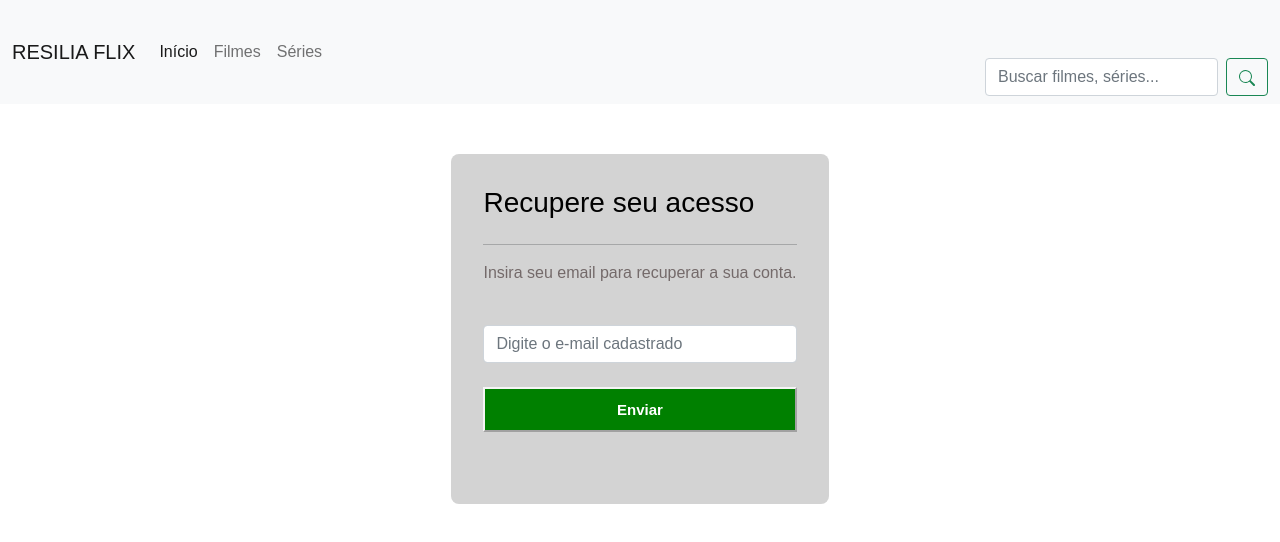
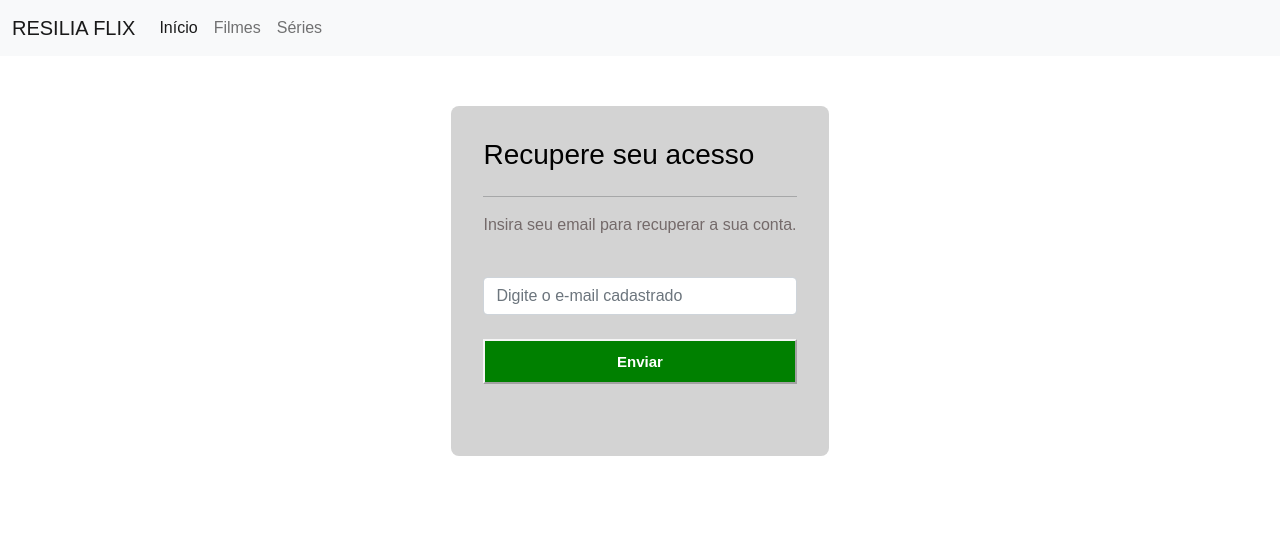
Before and after one commit to Rodrigo-Abreuu/Resilia-Flix, a plain HTML site: page esqueci_minha_senha/esqueci-minha-senha.html in a window 1280 px wide. Drawn offline with nearby package versions, Linux system fonts and the light colour scheme.

Commit message:
Tirando o campo de busca

```diff
--- a/esqueci_minha_senha/esqueci-minha-senha.html
+++ b/esqueci_minha_senha/esqueci-minha-senha.html
@@ -27,14 +27,6 @@
                             <a class="nav-link" href="#">Séries</a>
                         </li>
                     </ul>
-                    <form class="d-flex">
-                        <input class="form-control me-2" type="search" placeholder="Buscar filmes, séries...">
-                        <button class="btn btn-outline-success" type="submit"><svg xmlns="http://www.w3.org/2000/svg" width="16"
-                                height="16" fill="currentColor" class="bi bi-search" viewBox="0 0 16 16">
-                                <path
-                                    d="M11.742 10.344a6.5 6.5 0 1 0-1.397 1.398h-.001c.03.04.062.078.098.115l3.85 3.85a1 1 0 0 0 1.415-1.414l-3.85-3.85a1.007 1.007 0 0 0-.115-.1zM12 6.5a5.5 5.5 0 1 1-11 0 5.5 5.5 0 0 1 11 0z" />
-                            </svg></button>
-                    </form>
                 </div>
             </div>
         </nav>
```
